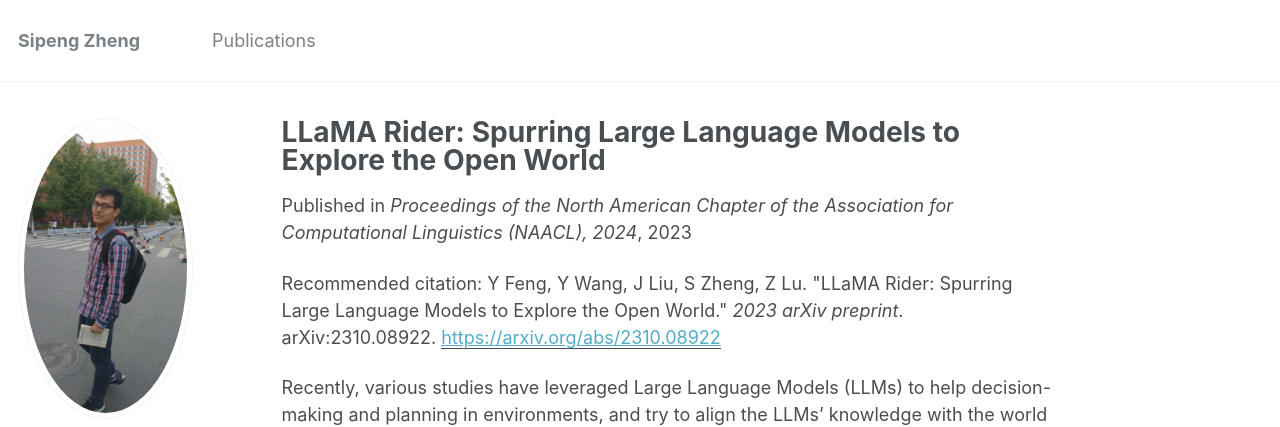
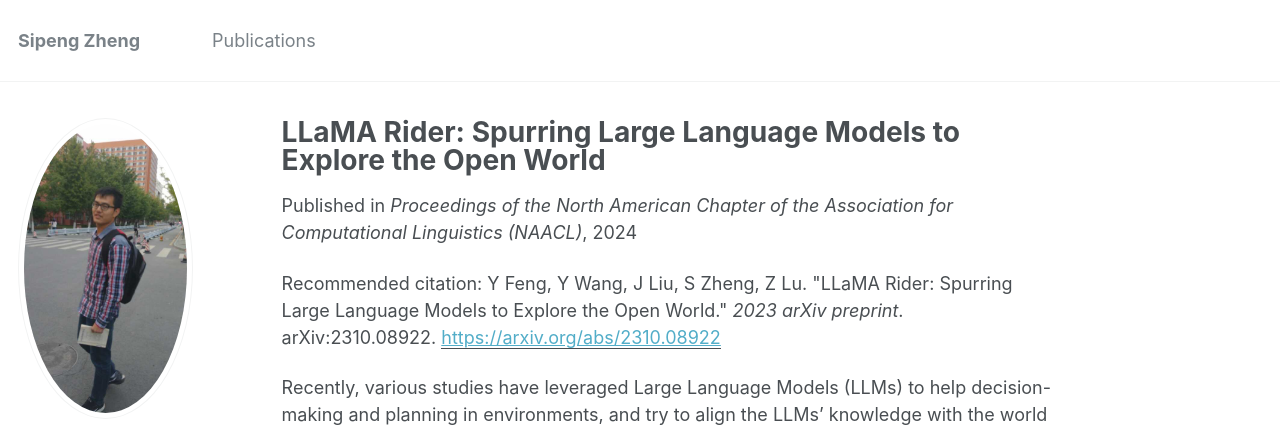
Before and after one commit to zhengsipeng/zhengsipeng.github.io, a Jekyll site: the page built from _publications/2023-11-paper-LLAMA-RIDER.md, in a window 1280 px wide and 900 px high. Shown: the top 427 px of the window. Built offline with Jekyll 4.4.1, drawn with Linux system fonts in a browser that asks for light colours.

Commit message:
Update 2023-11-paper-LLAMA-RIDER.md

```diff
--- a/_publications/2023-11-paper-LLAMA-RIDER.md
+++ b/_publications/2023-11-paper-LLAMA-RIDER.md
@@ -3,8 +3,8 @@ title: "LLaMA Rider: Spurring Large Language Models to Explore the Open World"
 collection: publications
 permalink: /publication/2023-10-paper-LLAMA-RIDER
 excerpt: 'This paper proposes a self-driven framework for LLM-based agents in open worlds.'
-date: 2023-11-01
-venue: 'Proceedings of the North American Chapter of the Association for Computational Linguistics (NAACL), 2024'
+date: 2024-06-01
+venue: 'Proceedings of the North American Chapter of the Association for Computational Linguistics (NAACL)'
 paperurl: 'https://arxiv.org/abs/2310.08922'
 citation: 'Y Feng, Y Wang, J Liu, S Zheng, Z Lu. "LLaMA Rider: Spurring Large Language Models to Explore the Open World." <i>2023 arXiv preprint</i>. arXiv:2310.08922.'
 ---
```
